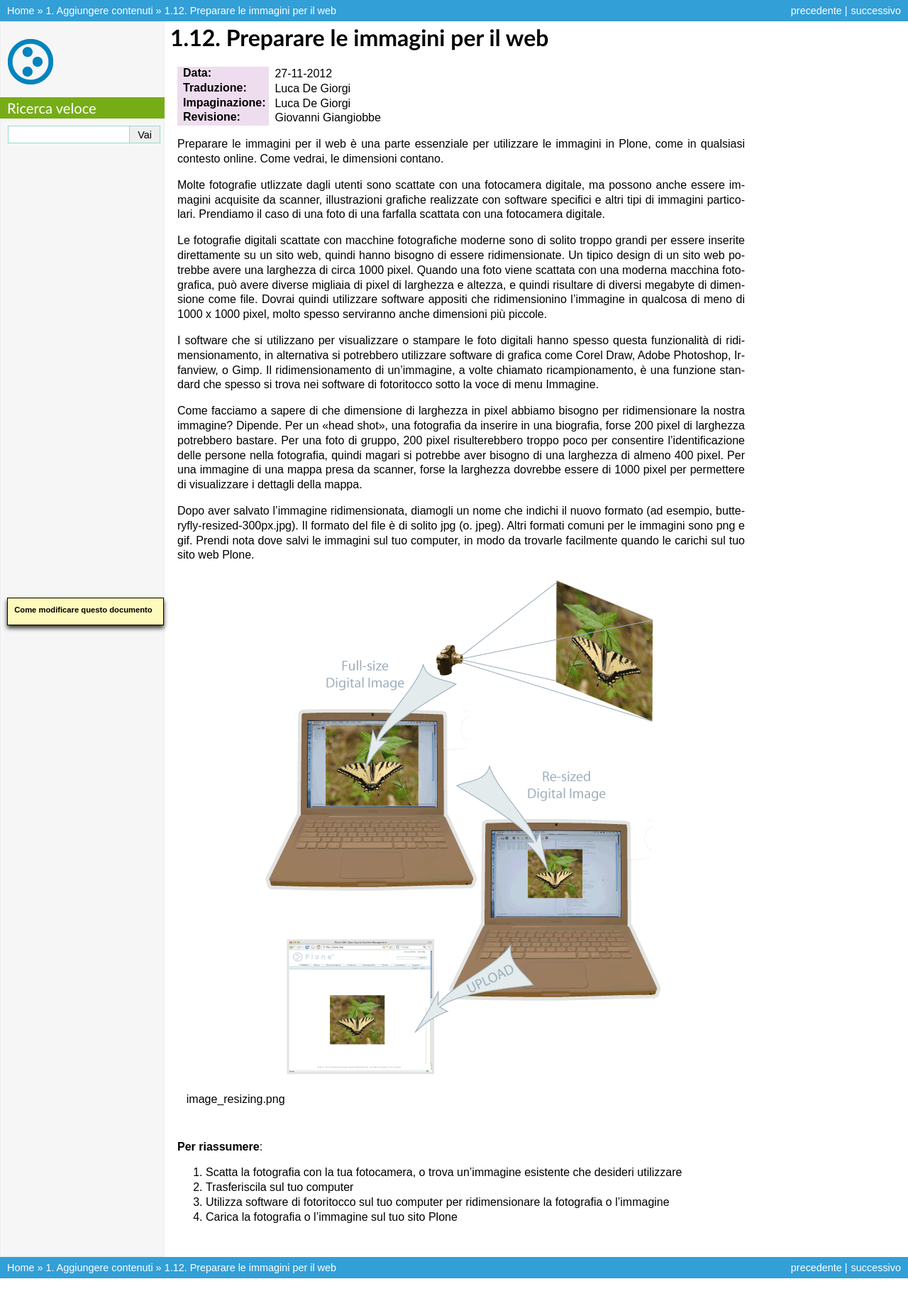
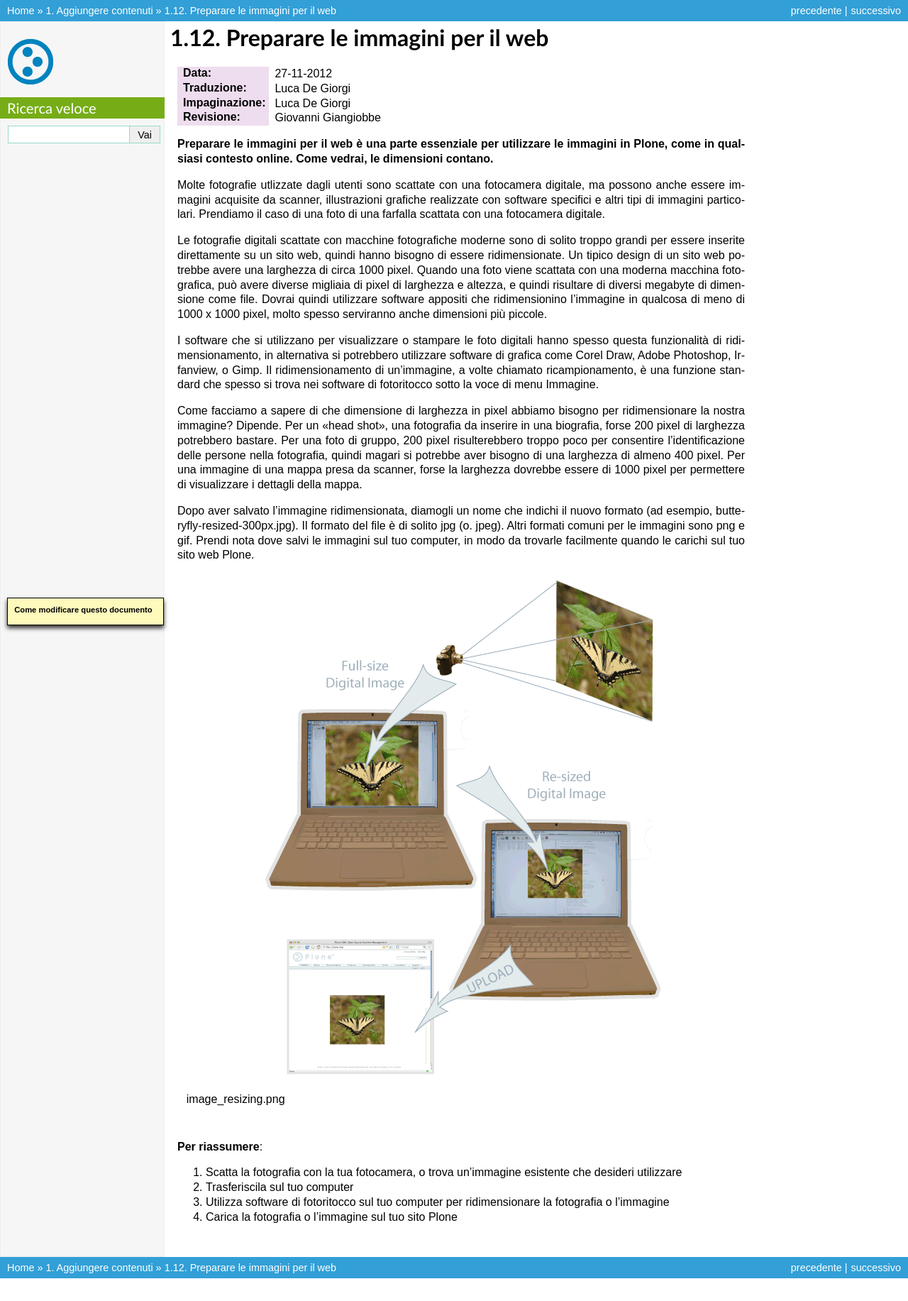
Before and after one commit to plone-it/collective.italiandocumentation, a Sphinx documentation site: the page built from source/adding-content/preparing-images-for-the-web.rst, in a window 1280 px wide. Shown: the whole page at 71% size. Built offline with Sphinx 7.4.7, drawn with Linux system fonts in a browser that asks for light colours; pages that are not in the unit, such as notebooks, are missing from menus.

```diff
--- a/source/adding-content/preparing-images-for-the-web.rst
+++ b/source/adding-content/preparing-images-for-the-web.rst
@@ -8,9 +8,9 @@ Preparare le immagini per il web
 :Impaginazione: Luca De Giorgi
 :Revisione: Giovanni Giangiobbe
 
-Preparare le immagini per il web è una parte essenziale per utilizzare le immagini in Plone,
+**Preparare le immagini per il web è una parte essenziale per utilizzare le immagini in Plone,
 come in qualsiasi contesto online.
-Come vedrai, le dimensioni contano.
+Come vedrai, le dimensioni contano.**
 
 Molte fotografie utlizzate dagli utenti sono scattate con una fotocamera digitale,
 ma possono anche essere immagini acquisite da scanner,
```
